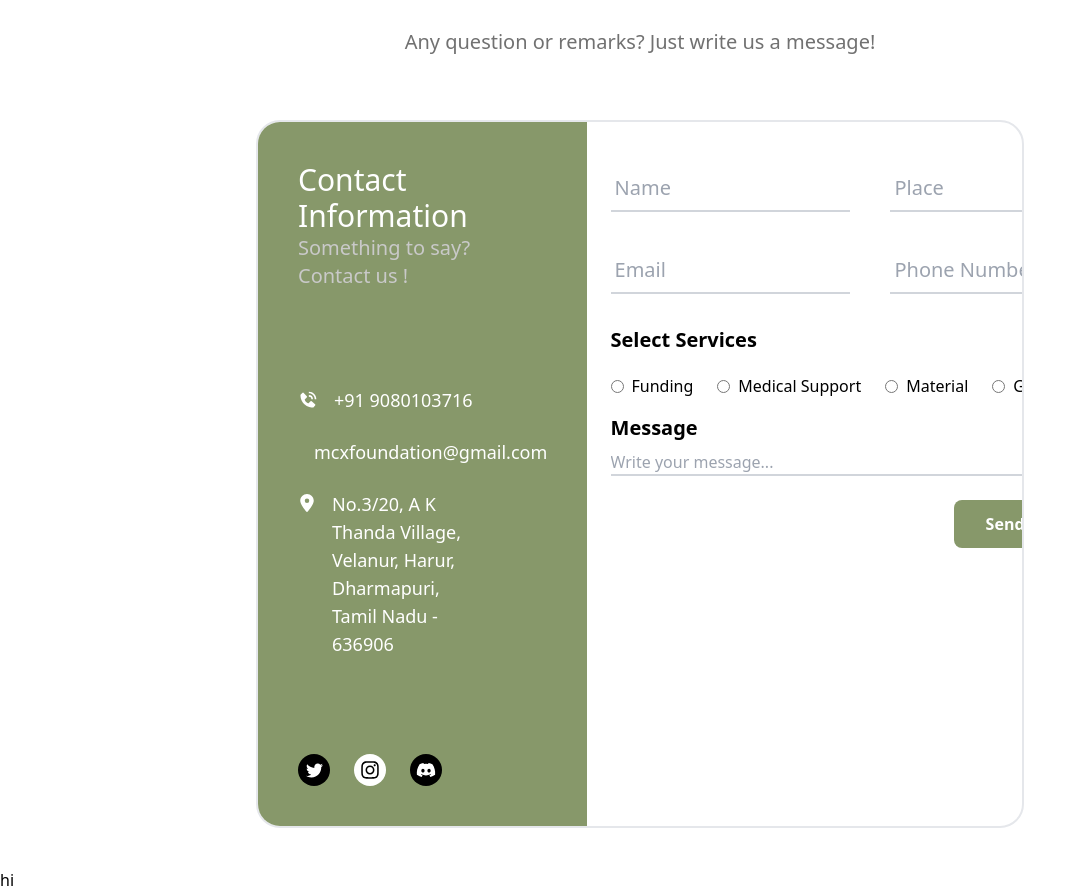
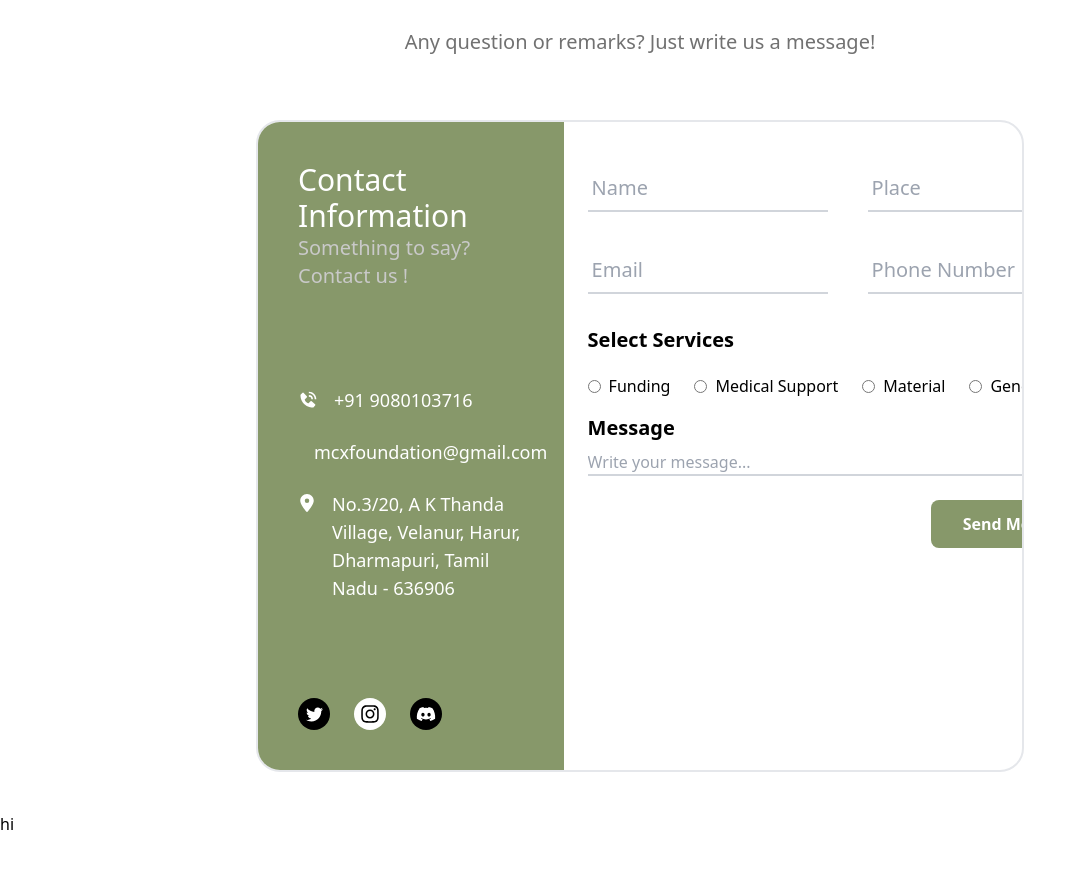
Before and after one commit to SaiDushyant/mcx, a React (Create React App) app: page /#/ in a window 1280 px wide. Shown: the part 2420-3312 px from the top of the page, without its empty margins (0-1086 px from the left). After the commit the page ends 3256 px from the top, so only its background shows below. Built offline with nearby package versions, Linux system fonts and the light colour scheme.

Commit message:
Corrected the responsive error that was in the right side of the contact form

```diff
--- a/src/pages/Home.js
+++ b/src/pages/Home.js
@@ -177,11 +177,11 @@ const Home = () => {
             Any question or remarks? Just write us a message!
           </p>
         </div>
-        <div className="border-2 rounded-xl md:rounded-3xl mt-10 md:mt-16 w-10/12  sm:w-9/12 md:w-3/5 flex mb-10 overflow-hidden">
+        <div className="border-2 rounded-xl md:rounded-3xl mt-10 md:mt-16 w-10/12 xl:w-3/5 flex mb-10 overflow-hidden">
           {/* LEFT side  */}
 
           <div
-            className="p-5 md:p-10 md:pr-28 md:max-w-[43%] hidden md:block"
+            className="p-6 md:py-10 xl:px-10 md:max-w-[40%] hidden md:block"
             style={{ backgroundColor: "#87986A" }}
           >
             <div className="">
```
